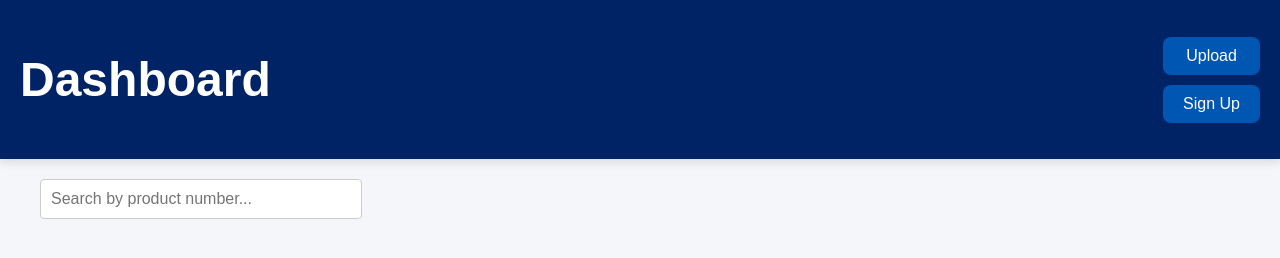
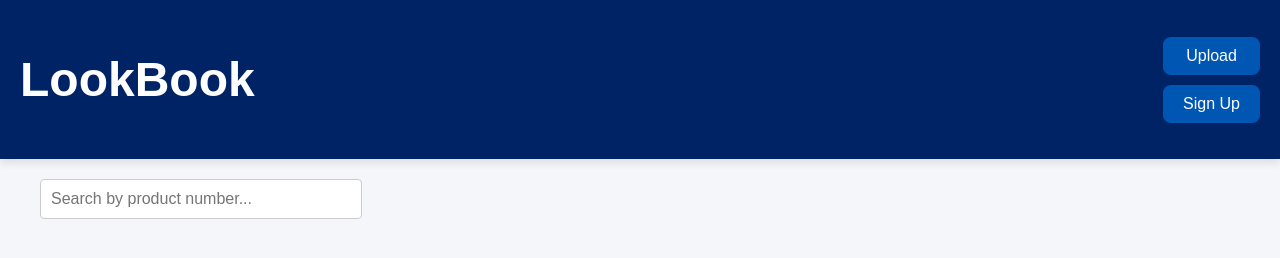
Before and after one commit to lee1136/node, a website with bundled scripts: page public/dashboard.html in a window 1280 px wide. Built offline with nearby package versions, Linux system fonts and the light colour scheme; no server answers.

Commit message:
Update dashboard.html

```diff
--- a/public/dashboard.html
+++ b/public/dashboard.html
@@ -8,7 +8,7 @@
 </head>
 <body>
     <header>
-    <h1>Dashboard</h1>
+    <h1>LookBook</h1>
     <div class="header-buttons">
         <button class="upload-btn" id="upload-btn">Upload</button>
         <button class="signup-btn" id="signup-btn">Sign Up</button>
```
